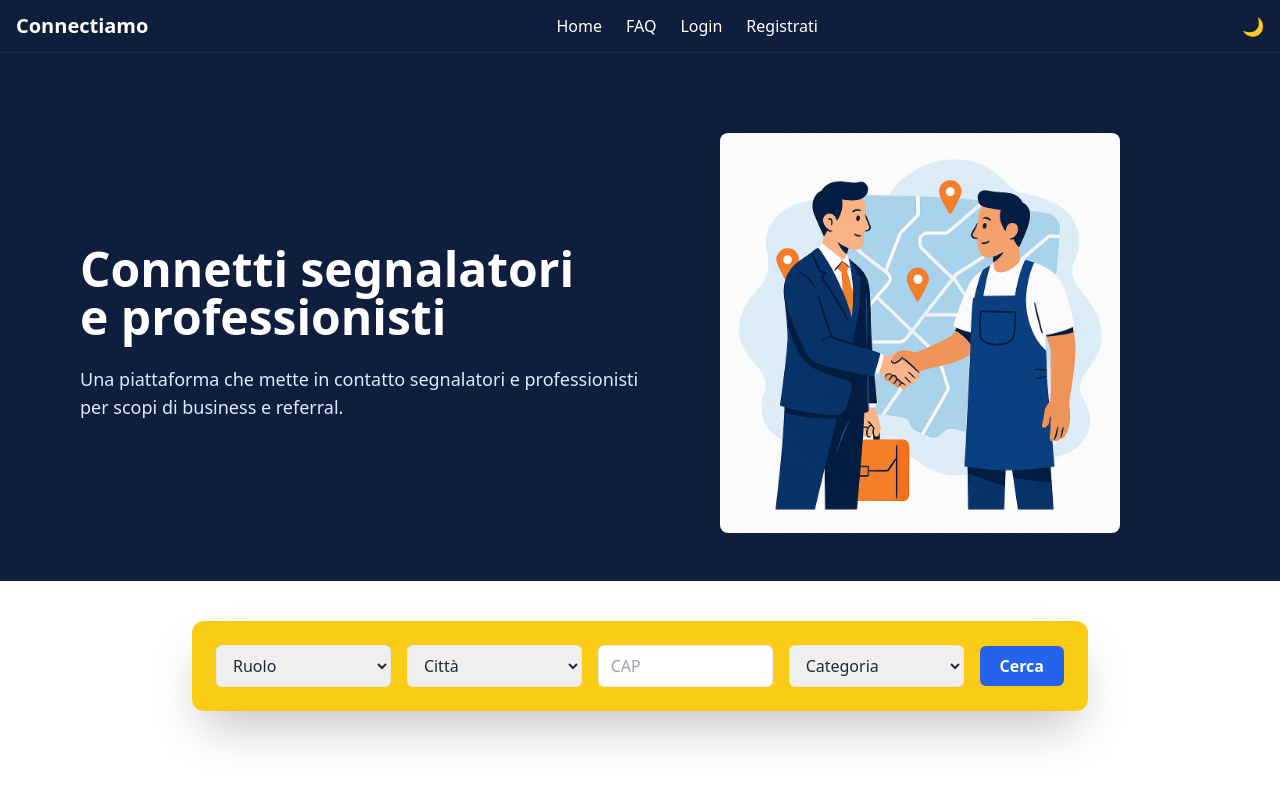
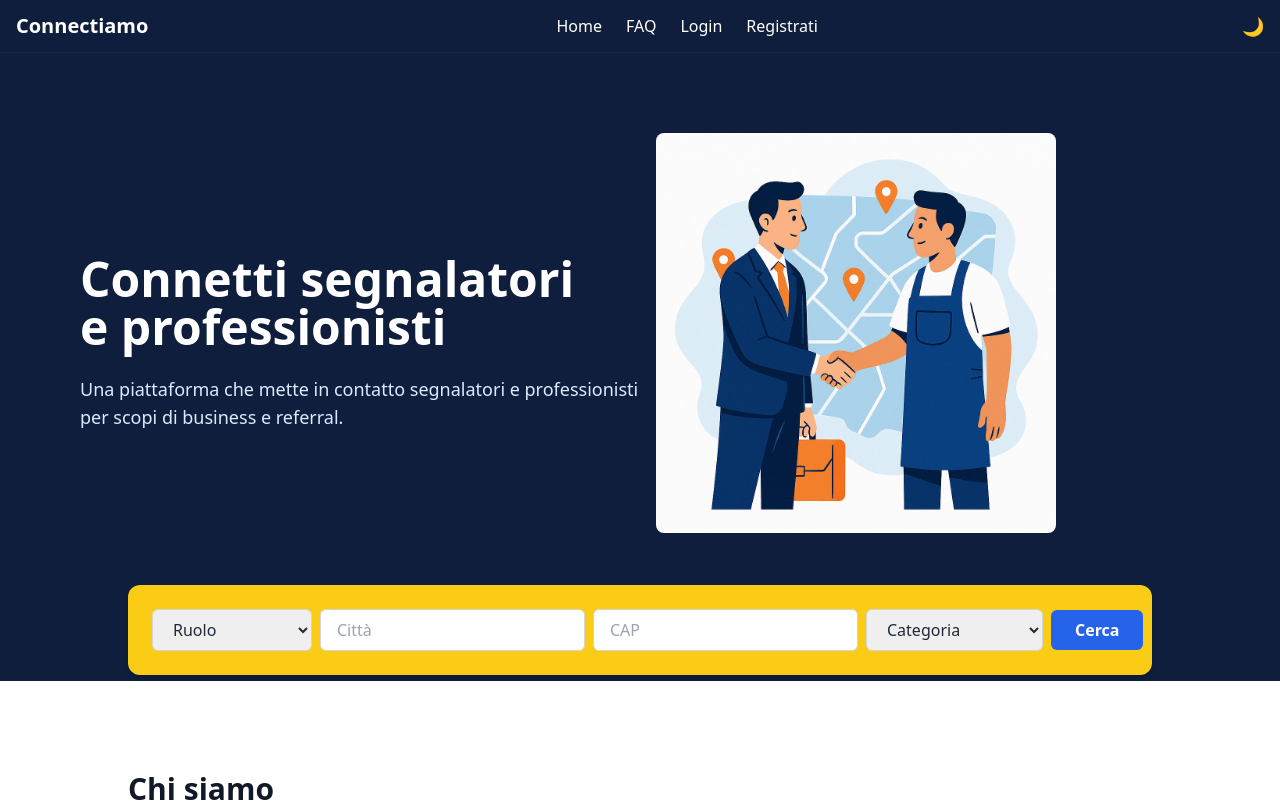
Before and after one commit to ilfrusciante/Connectiamo-website, a Next.js app: page /search-results in a window 1280 px wide. Shown: the top 802 px of the page. Built offline with nearby package versions, Linux system fonts and the light colour scheme.

Commit message:
Update search-results.js

```diff
--- a/pages/search-results.js
+++ b/pages/search-results.js
@@ -7,11 +7,15 @@ export default function Home() {
   const router = useRouter();
   const [role, setRole] = useState('');
   const [city, setCity] = useState('');
+  const [cap, setCap] = useState('');
   const [category, setCategory] = useState('');
-  const [cap, setCap] = useState('');
 
   const handleSearch = () => {
-    router.push(`/search-results?role=${role}&city=${city}&category=${category}&cap=${cap}`);
+    if (!role || !city) {
+      alert('Seleziona almeno il ruolo e la città.');
+      return;
+    }
+    router.push(`/search-results?role=${role}&city=${city}&cap=${cap}&category=${category}`);
   };
 
   return (
@@ -21,9 +25,11 @@ export default function Home() {
       </Head>
 
       <main className="bg-white text-gray-900">
+
         {/* HERO SECTION */}
-        <section className="bg-[#0f1e3c] text-white pt-20 pb-12 px-6 md:px-20 relative overflow-hidden">
-          <div className="max-w-7xl mx-auto flex flex-col md:flex-row items-center justify-between">
+        <section className="bg-[#0f1e3c] text-white pt-20 pb-32 px-6 md:px-20 relative overflow-visible">
+          <div className="max-w-7xl mx-auto flex flex-col md:flex-row items-center justify-between relative z-10">
+
             {/* Testo */}
             <div className="md:w-1/2 space-y-6 z-10">
               <h1 className="text-4xl md:text-5xl font-bold leading-tight">
@@ -35,7 +41,7 @@ export default function Home() {
             </div>
 
             {/* Immagine */}
-            <div className="md:w-1/2 mt-10 md:mt-0 flex justify-center">
+            <div className="md:w-1/2 mt-10 md:mt-0 relative h-[300px] md:h-[420px] z-0 md:pl-4">
               <Image
                 src="/images/connect-hero.png"
                 alt="Professionisti"
@@ -46,46 +52,42 @@ export default function Home() {
               />
             </div>
           </div>
+
         </section>
 
-        {/* SPAZIO PER LA BARRA */}
-        <section className="bg-white py-10 px-6 md:px-20 flex justify-center">
-          <div className="w-full max-w-4xl">
-            <div className="bg-yellow-400 rounded-xl shadow-2xl flex flex-col md:flex-row items-center gap-4 p-4 md:p-6">
-
+        {/* BARRA DI RICERCA */}
+        <div className="relative z-20 -mt-24">
+          <div className="w-full max-w-5xl mx-auto bg-yellow-400 rounded-xl shadow-md flex flex-col md:flex-row items-center gap-4 md:gap-2 p-6">
             <select
               value={role}
               onChange={(e) => setRole(e.target.value)}
-                className="flex-1 px-3 py-2 rounded-md border text-gray-800 w-full focus:ring focus:ring-yellow-300"
+              className="flex-1 px-4 py-2 rounded-md border border-gray-300 text-gray-800 focus:ring focus:ring-yellow-300"
             >
               <option value="">Ruolo</option>
               <option value="Professionista">Professionista</option>
               <option value="Connector">Connector</option>
             </select>
 
-              <select
+            <input
+              type="text"
               value={city}
               onChange={(e) => setCity(e.target.value)}
-                className="flex-1 px-3 py-2 rounded-md border text-gray-800 w-full focus:ring focus:ring-yellow-300"
-              >
-                <option value="">Città</option>
-                <option value="Milano">Milano</option>
-                <option value="Roma">Roma</option>
-                <option value="Napoli">Napoli</option>
-              </select>
+              placeholder="Città"
+              className="flex-1 px-4 py-2 rounded-md border border-gray-300 text-gray-800 focus:ring focus:ring-yellow-300"
+            />
 
             <input
               type="text"
               value={cap}
               onChange={(e) => setCap(e.target.value)}
               placeholder="CAP"
-                className="flex-1 px-3 py-2 rounded-md border text-gray-800 w-full focus:ring focus:ring-yellow-300"
+              className="flex-1 px-4 py-2 rounded-md border border-gray-300 text-gray-800 focus:ring focus:ring-yellow-300"
             />
 
             <select
               value={category}
               onChange={(e) => setCategory(e.target.value)}
-                className="flex-1 px-3 py-2 rounded-md border text-gray-800 w-full focus:ring focus:ring-yellow-300"
+              className="flex-1 px-4 py-2 rounded-md border border-gray-300 text-gray-800 focus:ring focus:ring-yellow-300"
             >
               <option value="">Categoria</option>
               <option value="Edilizia">Edilizia</option>
@@ -98,17 +100,16 @@ export default function Home() {
 
             <button
               onClick={handleSearch}
-                className="bg-blue-600 hover:bg-blue-700 text-white font-semibold px-5 py-2 rounded-md w-full md:w-auto transition"
+              className="bg-blue-600 hover:bg-blue-700 text-white font-semibold px-6 py-2 rounded-md w-full md:w-auto transition"
             >
               Cerca
             </button>
           </div>
         </div>
-        </section>
 
         {/* CHI SIAMO */}
-        <section className="py-16 px-6 md:px-20 bg-white">
-          <div className="max-w-5xl mx-auto space-y-4">
+        <section className="py-24 px-6 md:px-20 bg-white">
+          <div className="max-w-5xl mx-auto space-y-6">
             <h2 className="text-3xl font-bold">Chi siamo</h2>
             <p className="text-gray-800 text-lg">
               <strong>Connectiamo</strong> è una piattaforma che crea connessioni tra segnalatori e professionisti, aiutando figure come guide turistiche, portieri o receptionist a trovare pittori, ristrutturatori, parrucchieri e altri professionisti per referral e collaborazioni.
@@ -121,7 +122,6 @@ export default function Home() {
           <div className="max-w-6xl mx-auto">
             <h2 className="text-3xl font-bold mb-10">Come funziona</h2>
             <div className="grid grid-cols-1 md:grid-cols-3 gap-6">
-
               {/* Step 1 */}
               <div className="bg-white p-6 rounded-xl shadow text-center">
                 <Image src="/images/step1-registrati.png" alt="Registrati" width={64} height={64} className="mx-auto mb-4" />
@@ -142,7 +142,6 @@ export default function Home() {
                 <h3 className="text-xl font-semibold mb-2 text-gray-800">3 Connettiti</h3>
                 <p className="text-gray-600 text-base">Mettiti in contatto tramite messaggistica privata</p>
               </div>
-
             </div>
           </div>
         </section>
```
Lines whose indentation alone changed are shown as unchanged.
